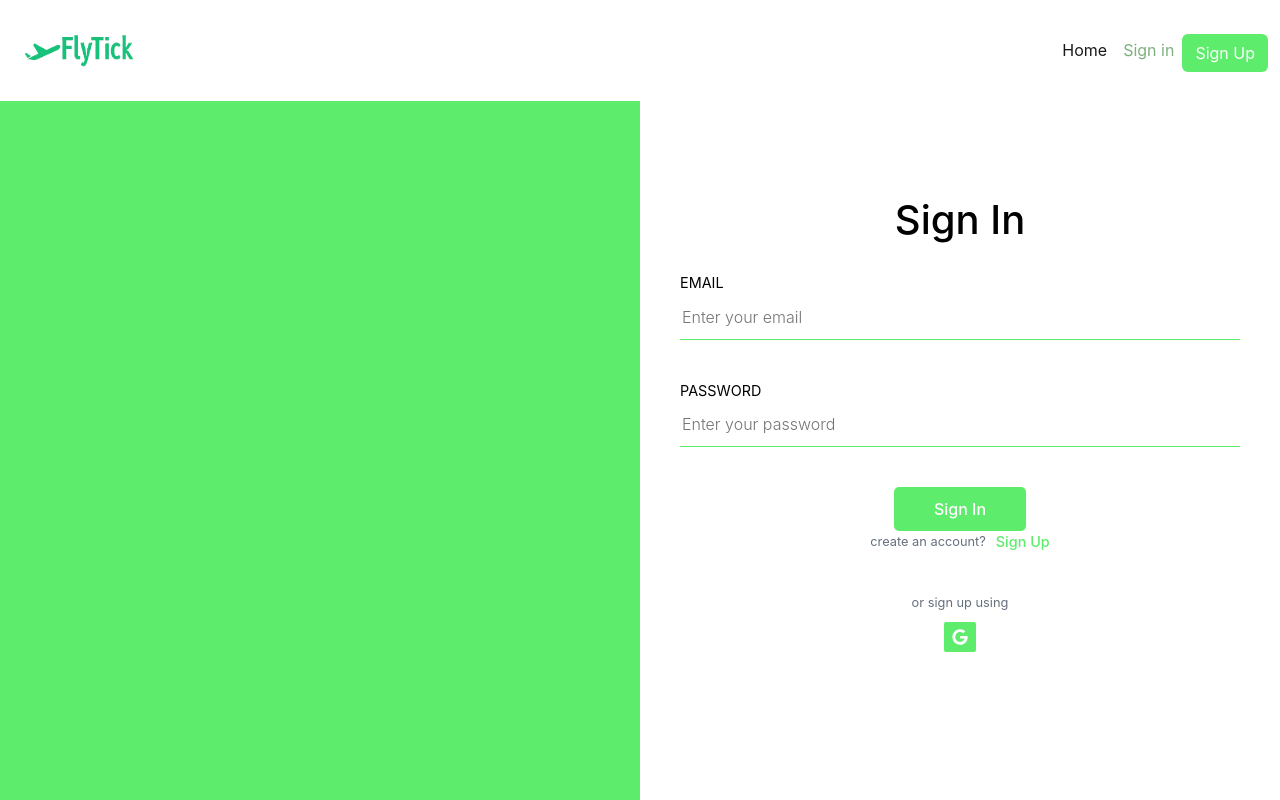
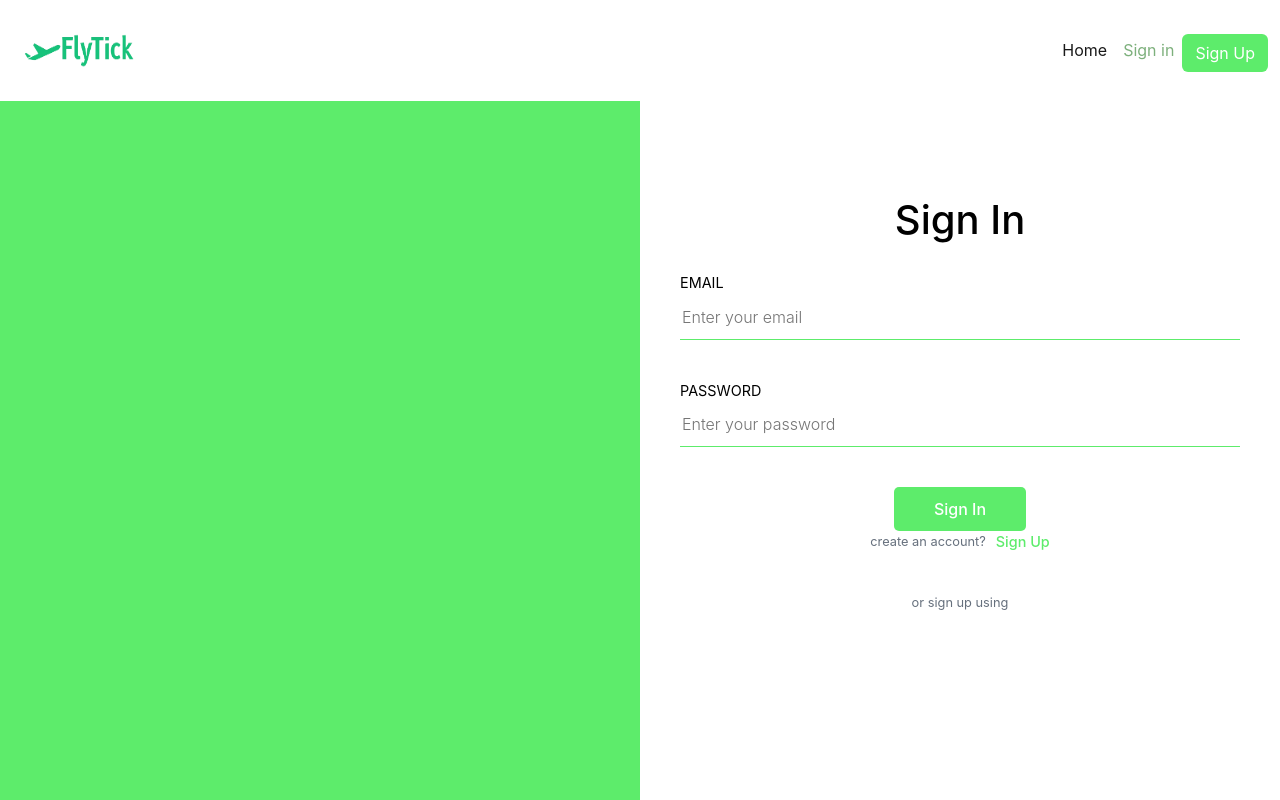
Before and after one commit to zakikurniawan27/flytick-finalproject, a React (Create React App) app: page /signin in a window 1280 px wide. Shown: the top 800 px of the page. Built offline with nearby package versions, Linux system fonts and the light colour scheme; no server answers.

Commit message:
integrate api login using redux

```diff
--- a/src/Redux/Actions/authActions.js
+++ b/src/Redux/Actions/authActions.js
@@ -38,8 +38,9 @@ export const me = (callback) => async (dispatch, getState) => {
     }
 };
 
-export const logout = () => async (dispatch) => {
+export const logout = (navigate) => async (dispatch) => {
     localStorage.removeItem("token");
     dispatch(setToken(null));
+    navigate('/')
     dispatch(setUser(null));
 }
--- a/src/components/Navbar.js
+++ b/src/components/Navbar.js
@@ -23,7 +23,7 @@ function Navbar() {
   const handleLogout = (e) =>{
     e.preventDefault()
 
-    dispatch(logout())
+    dispatch(logout(navigate))
   }
 
   return (
--- a/src/pages/SignIn/SignIn.js
+++ b/src/pages/SignIn/SignIn.js
@@ -5,11 +5,14 @@ import { FaGoogle } from "react-icons/fa";
 import axios from "axios";
 
 import "../../styles/signIn.css";
+import { useDispatch } from "react-redux";
+import { login } from "../../Redux/Actions/authActions";
 
-const SignIn = ({ setToken }) => {
+const SignIn = () => {
   const [email, setEmail] = useState("");
   const [password, setPassword] = useState("");
 
+  const dispatch = useDispatch()
   const navigate = useNavigate();
 
   const handleSubmit = async (e) => {
@@ -27,41 +30,30 @@ const SignIn = ({ setToken }) => {
         email,
         password,
       };
-      try {
-        const result = await axios.post(`${process.env.REACT_APP_BASE_URL}/api/auth/login`, data, {});
-
-        if (result.data.data.token) {
-          localStorage.setItem("token", result.data.data.token);
-          setToken(result.data.data.token);
-
-          navigate("/");
-        }
-      } catch (error) {
-        alert(error.response.data.message);
-      }
+      dispatch(login(data, navigate))
     }
   };
 
-  const googleLogin = useGoogleLogin({
-    onSuccess: async (response) => {
-      try {
-        const data = {
-          access_token: response.access_token,
-        };
+  // const googleLogin = useGoogleLogin({
+  //   onSuccess: async (response) => {
+  //     try {
+  //       const data = {
+  //         access_token: response.access_token,
+  //       };
 
-        const result = await axios.post(`${process.env.REACT_APP_BASE_URL}/api/oauth/login/google`, data);
-        if (result.data.data.token) {
-          localStorage.setItem("token", result.data.data.token);
-          console.log(result);
-        }
-      } catch (error) {
-        alert(error.response.data.message);
-      }
-    },
-    onError: (error) => {
-      alert(error);
-    },
-  });
+  //       const result = await axios.post(`${process.env.REACT_APP_BASE_URL}/api/oauth/login/google`, data);
+  //       if (result.data.data.token) {
+  //         localStorage.setItem("token", result.data.data.token);
+  //         console.log(result);
+  //       }
+  //     } catch (error) {
+  //       alert(error.response.data.message);
+  //     }
+  //   },
+  //   onError: (error) => {
+  //     alert(error);
+  //   },
+  // });
 
   return (
     <div className="signIn">
@@ -98,9 +90,9 @@ const SignIn = ({ setToken }) => {
 
             <div className="signInFieldbutton">
               <div className="googleButton">
-                <button className="google" onClick={googleLogin}>
+                {/* <button className="google" onClick={googleLogin}>
                   <FaGoogle color="white" />
-                </button>
+                </button> */}
               </div>
             </div>
           </form>
```
